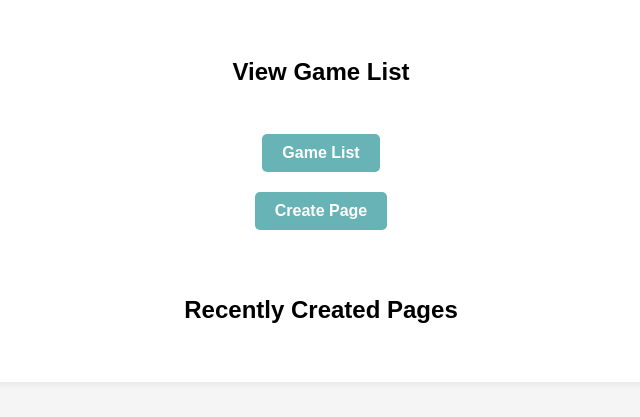
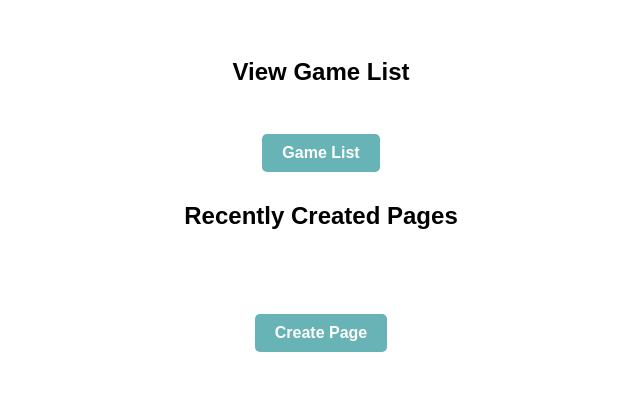
Before and after one commit to Babymonster45/ByteLore, a PHP site: page / in a window 1280 px wide. Shown: the part 82-499 px from the top of the page, without its empty margins (319-959 px from the left). Run offline with PHP 8.4, Linux system fonts and the light colour scheme; data that the repository does not hold is empty.

Commit message:
formatting

```diff
--- a/index.php
+++ b/index.php
@@ -13,10 +13,10 @@
     </header>
     <main><br>
         <h2>View Game List</h2><br>
-        <div><a class="button" href="/game_list.php">Game List</a></div>
+        <div><a class="button" href="/games_list.php">Game List</a></div>
+        <h2>Recently Created Pages</h2><br>
+        <?php include('recent_pages.php'); ?><br><br>
         <div><a class="button" href="/create_page">Create Page</a></div><br><br>
-        <h2>Recently Created Pages</h2><br>
-        <?php include('recent_pages.php'); ?>
     </main>
 </body>
 </html>
```
Also changed, not shown: games_list.php (renamed from game_list.php).
